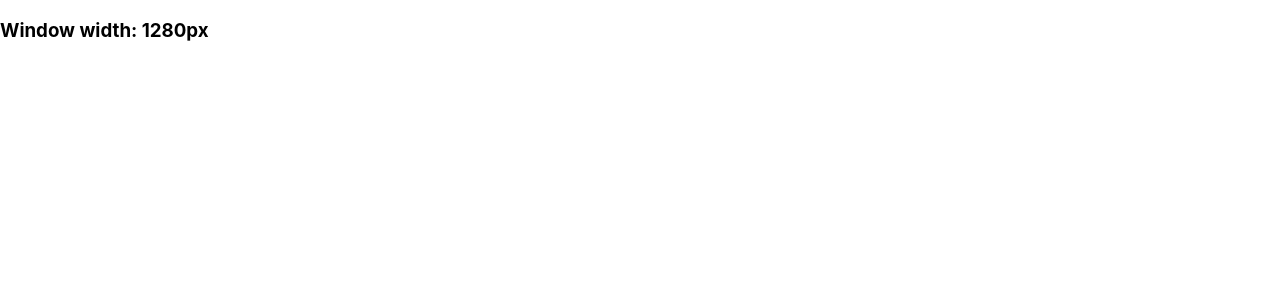
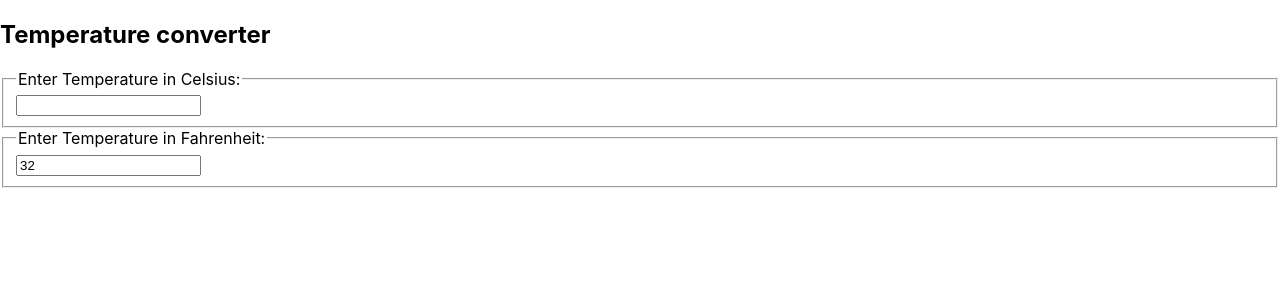
Before and after one commit to TusharKcode/web_development, a React (Create React App) app in the folder my-react-portfolio/: page / in a window 1280 px wide. Shown: the top 300 px of the page. Built offline with nearby package versions, Linux system fonts and the light colour scheme.

Commit message:
Temperature converter

```diff
--- a/my-react-portfolio/src/App.js
+++ b/my-react-portfolio/src/App.js
@@ -1,9 +1,10 @@
-import WindowSizeTracker from "./WindowSizeTracker";
+import TemperatureConverter from "./TemperatureConverter";
+
 
 function App(){
   return(
     <>
-      <WindowSizeTracker />
+      <TemperatureConverter />
   </>
   );
 
--- a/my-react-portfolio/src/TemperatureConverter.js
+++ b/my-react-portfolio/src/TemperatureConverter.js
@@ -0,0 +1,65 @@
+import { useState } from "react";
+
+// Child Component: Input field for celsius and fahrenheit
+function TemperatureInput({scale, temperature, onTemperatureChange}){
+    const scaleNames = {
+        c: 'Celsius',
+        f: 'Fahrenheit'
+    };
+
+    return(
+        <fieldset>
+            <legend>Enter Temperature in {scaleNames[scale]}:</legend>
+            <input
+            type="number"
+            value={temperature}
+            onChange={(e) => onTemperatureChange(e.target.value)}
+            />
+        </fieldset>
+    );
+}
+
+// Helper functions to convert temperature
+function toCelsius(f){
+    return ((f-32)*5)/9;
+}
+
+function toFahrenheit(c){
+    return (c*9)/5+32;
+}
+
+// Parent Component
+function TemperatureConverter(){
+    const [temperature, setTemperature] = useState('');
+    const [scale, setScale] = useState('c');
+
+    const handleCelsiusChange = (temp) => {
+        setScale('c');
+        setTemperature(temp);
+    };
+    const handleFahrenheitChange = (temp) => {
+        setScale('f');
+        setTemperature(temp);
+    };
+
+    const celsius = scale === 'f' ? toCelsius(temperature) : temperature;
+    const fahrenheit = scale === 'c' ? toFahrenheit(temperature) : temperature;
+
+    return(
+        <div>
+            <h2>Temperature converter</h2>
+            <TemperatureInput
+            scale="c"
+            temperature={celsius}
+            onTemperatureChange={handleCelsiusChange}
+            />
+            <TemperatureInput
+            scale="f"
+            temperature={fahrenheit}
+            onTemperatureChange={handleFahrenheitChange}
+            />
+        </div>
+    );
+}
+
+export default TemperatureConverter;
```
